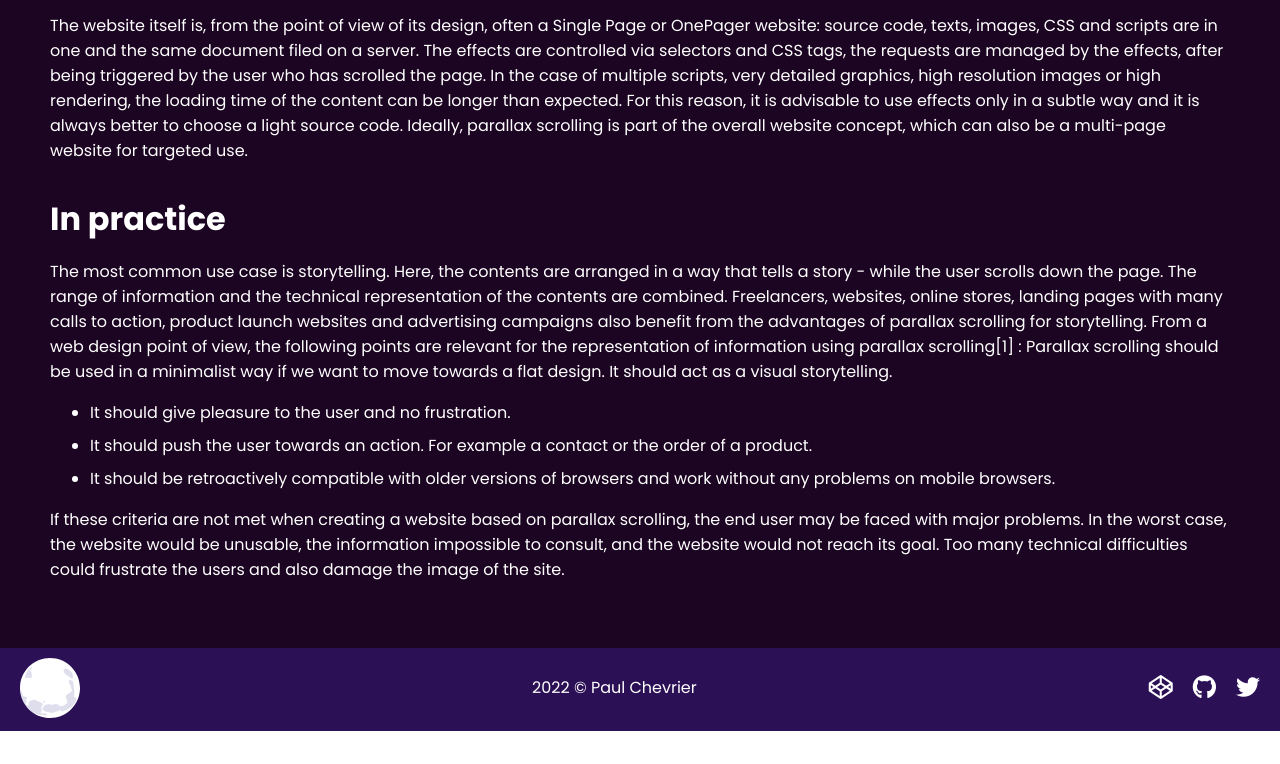
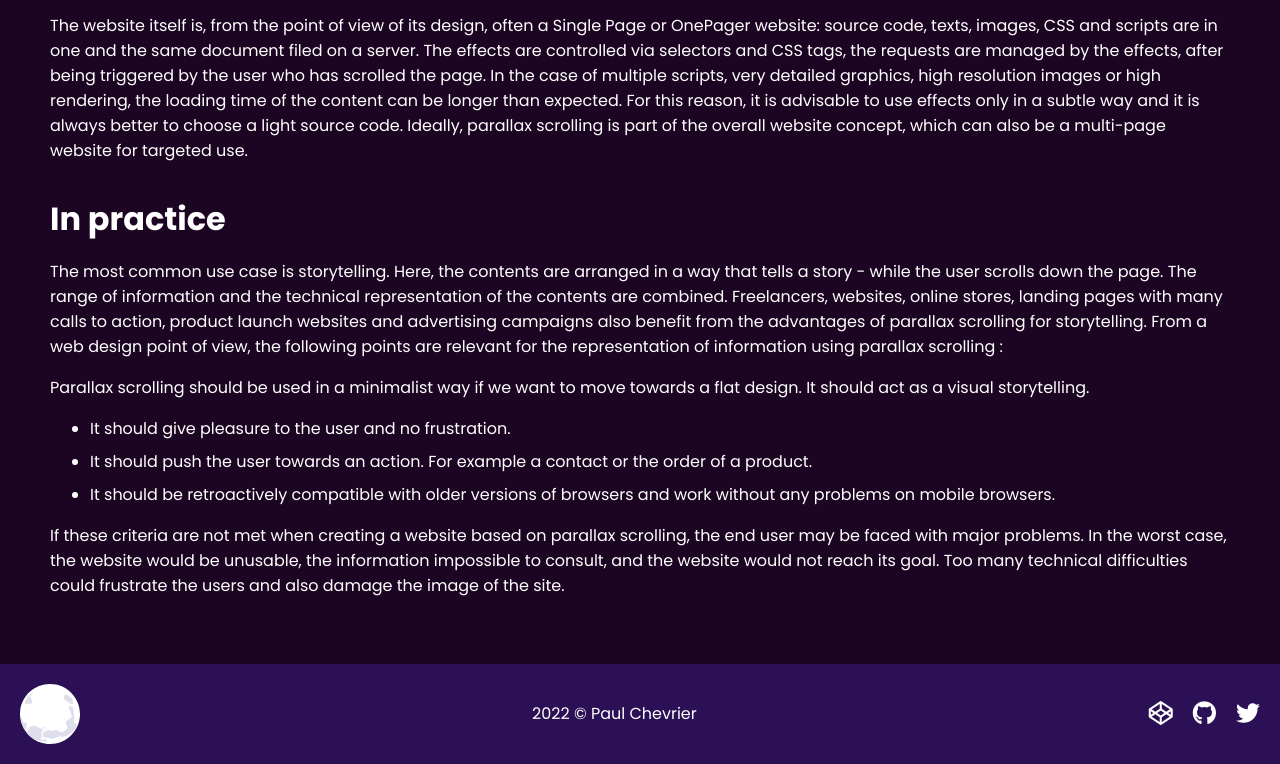
Before and after one commit to Ryoley/moonlight-parallax, a plain HTML site: page index.html in a window 1280 px wide. Shown: the part 1748-2512 px from the top of the page. Before the commit the page ends 2479 px from the top, so only its background shows below. Drawn offline with Linux system fonts and the light colour scheme.

Commit message:
💄 fix cotent and footer padding

```diff
--- a/index.html
+++ b/index.html
@@ -111,8 +111,9 @@
             for storytelling.
 
             From a web design point of view, the following points are relevant for the representation of information
-            using parallax scrolling[1] :
-
+            using parallax scrolling :
+        </p>
+        <p>
             Parallax scrolling should be used in a minimalist way if we want to move towards a flat design.
             It should act as a visual storytelling.
         </p>
@@ -120,8 +121,7 @@
             <li>It should give pleasure to the user and no frustration.</li>
             <li>It should push the user towards an action. For example a contact or the order of a product.</li>
             <li>It should be retroactively compatible with older versions of browsers and work without any problems
-                on
-                mobile browsers.</li>
+                on mobile browsers.</li>
         </ul>
         <p>
             If these criteria are not met when creating a website based on parallax scrolling, the end user may be
--- a/static/css/style.css
+++ b/static/css/style.css
@@ -195,7 +195,7 @@ header ul li a:hover {
 /* Footer */
 footer {
     width: 100%;
-    padding: 10px 20px;
+    padding: 20px;
     display: flex;
     align-items: center;
     justify-content: space-between;
```
